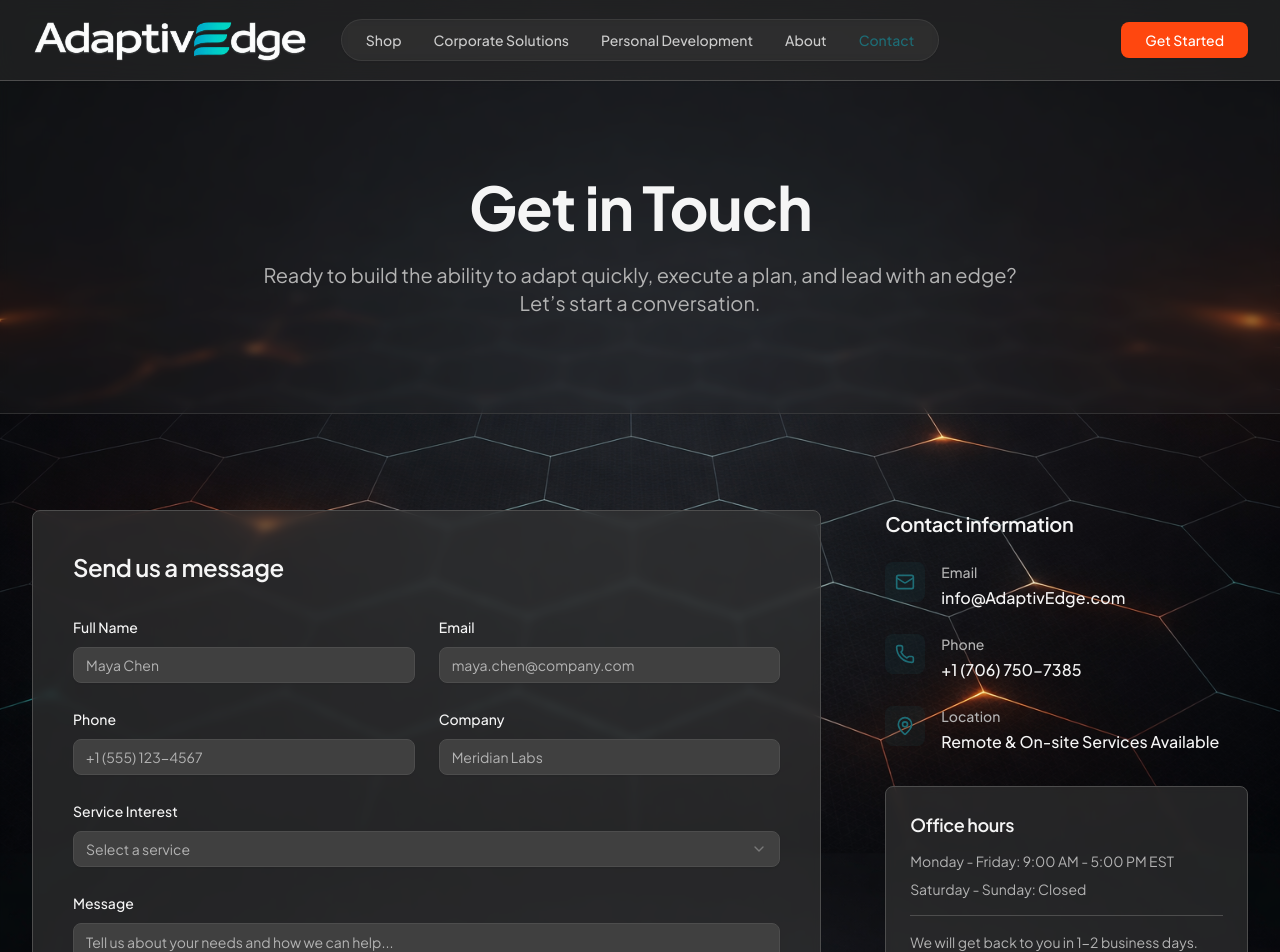
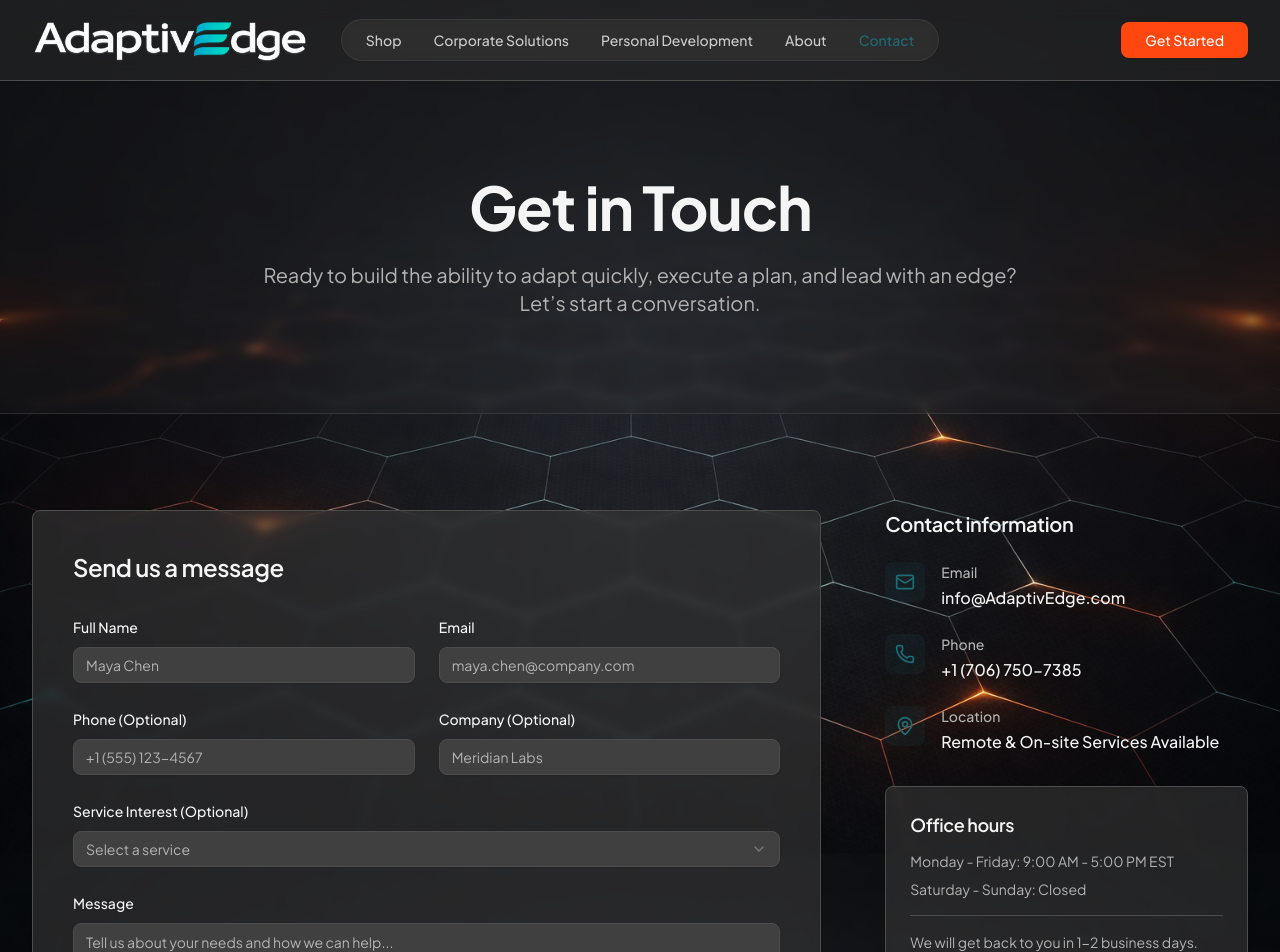
Before and after one commit to erikscomputers/adaptiveEDGE-site, a React (Vite) app: page /contact in a window 1280 px wide. Shown: the top 952 px of the page. Built offline with nearby package versions, Linux system fonts and the light colour scheme; the HTML template or start-up script is replaced by a standard one.

Commit message:
updates to contact

```diff
--- a/src/components/ContactForm.jsx
+++ b/src/components/ContactForm.jsx
@@ -62,7 +62,7 @@ const onSubmit = async (data) => {
     );
 
     setIsSubmitted(true);
-    toast.success('Message sent successfully! We will contact you soon.');
+    toast.success('Message sent successfully! We will contact you within 1-2 business days.');
     reset();
 
     setTimeout(() => setIsSubmitted(false), 5000);
@@ -108,7 +108,7 @@ const onSubmit = async (data) => {
 
       <div className="grid grid-cols-1 md:grid-cols-2 gap-6">
         <div className="space-y-2">
-          <Label htmlFor="phone" className="text-foreground">Phone</Label>
+          <Label htmlFor="phone" className="text-foreground">Phone (Optional)</Label>
           <Input
             id="phone"
             type="tel"
@@ -122,7 +122,7 @@ const onSubmit = async (data) => {
         </div>
 
         <div className="space-y-2">
-          <Label htmlFor="company" className="text-foreground">Company</Label>
+          <Label htmlFor="company" className="text-foreground">Company (Optional)</Label>
           <Input
             id="company"
             type="text"
@@ -137,7 +137,7 @@ const onSubmit = async (data) => {
       </div>
 
       <div className="space-y-2">
-        <Label htmlFor="serviceInterest" className="text-foreground">Service Interest</Label>
+        <Label htmlFor="serviceInterest" className="text-foreground">Service Interest (Optional)</Label>
         <Select onValueChange={(value) =>
   setValue('serviceInterest', value, { shouldValidate: true })
 }>
```
